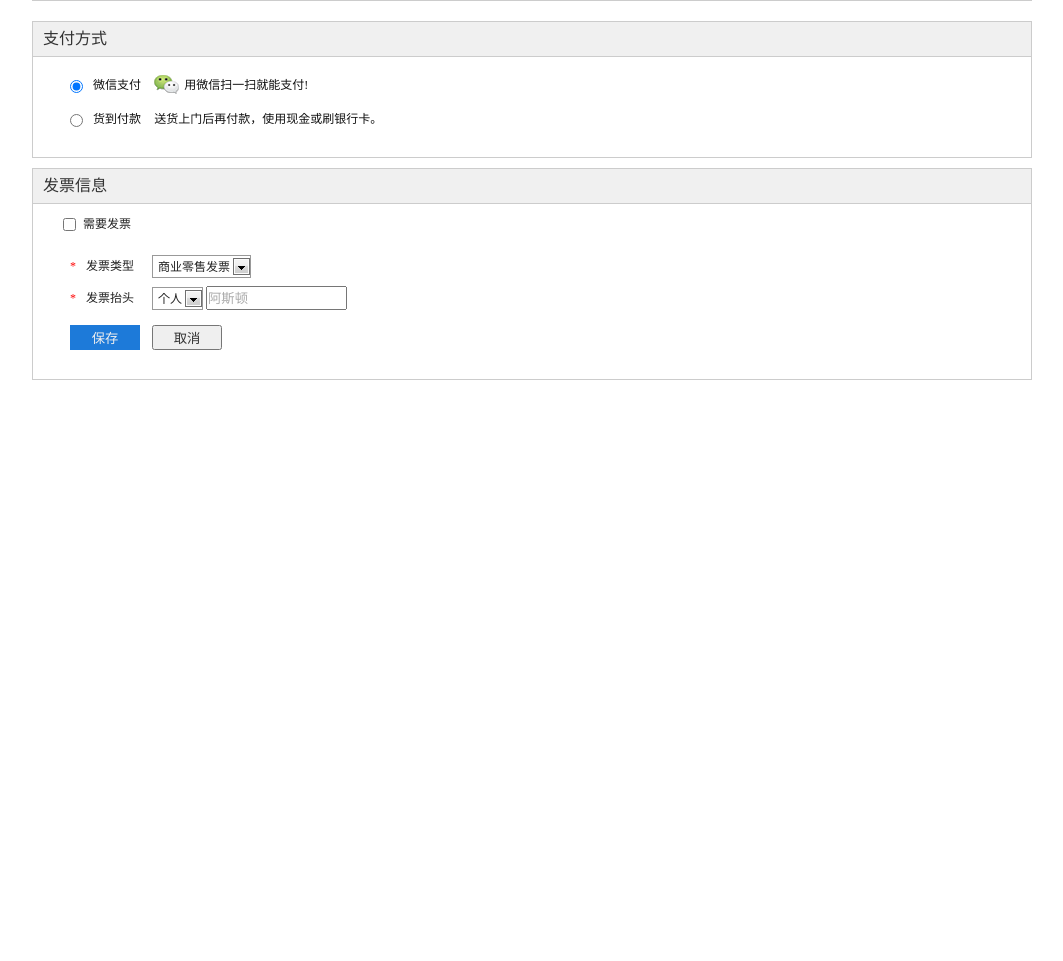
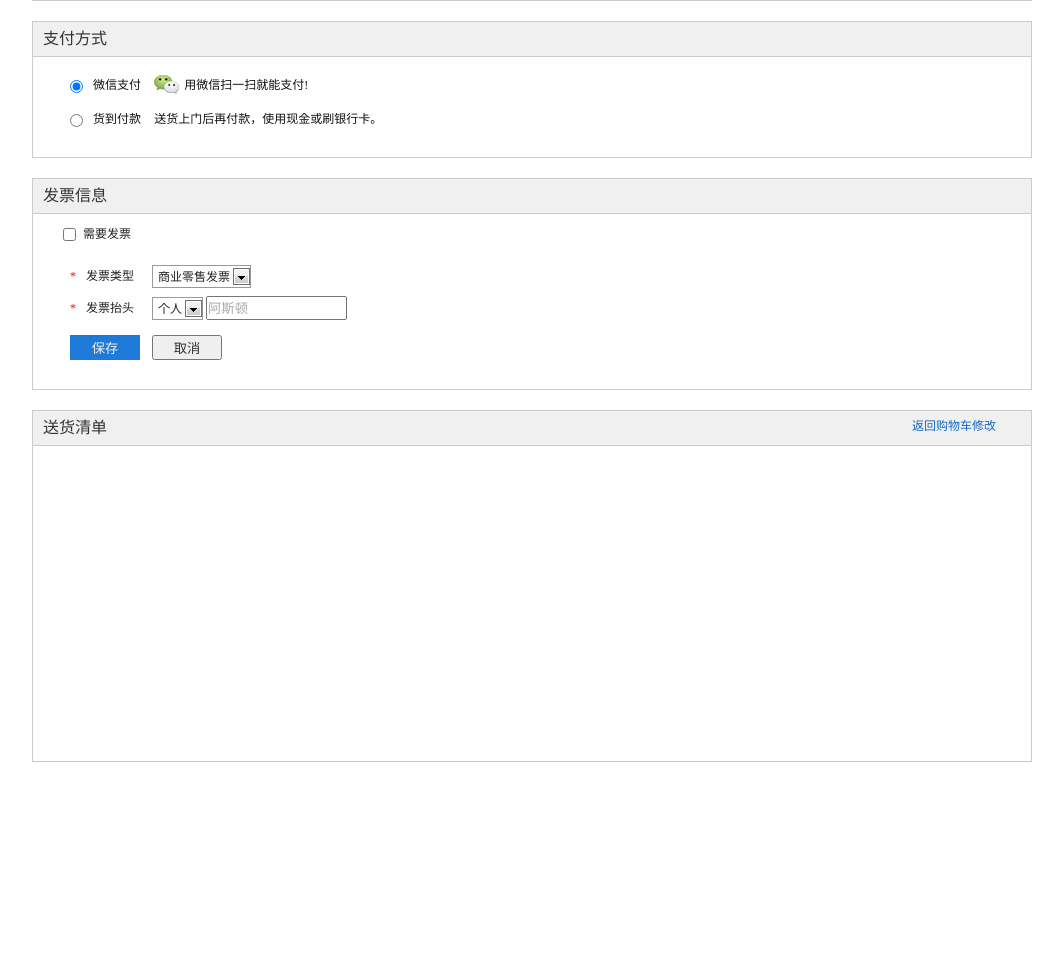
Before and after one commit to turboTy/new, a PHP site: page /shopcar.html in a window 1280 px wide. Shown: the part 377-1338 px from the top of the page, without its empty margins (108-1171 px from the left). Run offline with PHP 8.4, Linux system fonts and the light colour scheme.

Commit message:
update-shopcar.html/deliver
二〇一七年二月十三日 17:56:16

```diff
--- a/shopcar.html
+++ b/shopcar.html
@@ -95,7 +95,12 @@
 				</tr>
 			</table>
 		</div>
-		<div class="deliver"></div>
+		<div class="deliver">
+			<div class="receive_tit">送货清单<a href="#">返回购物车修改</a></div>
+			<div class="shop_name">
+
+			</div>
+		</div>
 		<div class="account"></div>
 	</div>
 	<div class="bottomInfo">
--- a/style/main.css
+++ b/style/main.css
@@ -448,10 +448,9 @@ background: url(../images/shopcar/tri_blue.gif) 95% center no-repeat; border: 1p
 .receive .button {margin-left: 20px; width: 110px; height: 30px; background-color: #1d7ad9; border: 1px solid #1D7AD9;
 color: #fff; margin-top: 10px;}
 /*payment部分*/
-.payment {width: 998px; height: 135px; border: 1px solid #ccc; color: #111; margin-bottom: 10px;}
+.payment {width: 998px; height: 135px; border: 1px solid #ccc; color: #111; margin-bottom: 20px;}
 .payment .selection {height: 90px; width: 360px; padding: 10px 0 10px 30px;}
 .payment input {vertical-align: middle; margin-right: 10px;}
-.payment tr {}
 .payment td {padding: 0 5px; line-height: 20px; height: 20px;}
 .payment .wechat {background: url(../images/shopcar/wechat.gif) 2% center no-repeat; padding-left: 35px;}
 /*invoice部分*/
@@ -467,3 +466,6 @@ background: url(../images/shopcar/triangle.gif) right center no-repeat;}
 .invo_text {color: #aaa; height: 20px;}
 .invoice .submit input {height: 20px; color: #333; width: 70px; height: 25px; text-align: center; margin-top: 10px;}
 .invoice .save input {background-color: #1d7ad9; border: none; color: #eee;}
+/*deliver部分*/
+.deliver {border: 1px solid #ccc; width: 998px; height: 350px; margin-top: 20px;}
+.deliver .receive_tit a {font: normal 12px/30px "Microsoft YAHEI"; float: right; margin-right: 35px; color: #1369c0;}
```
